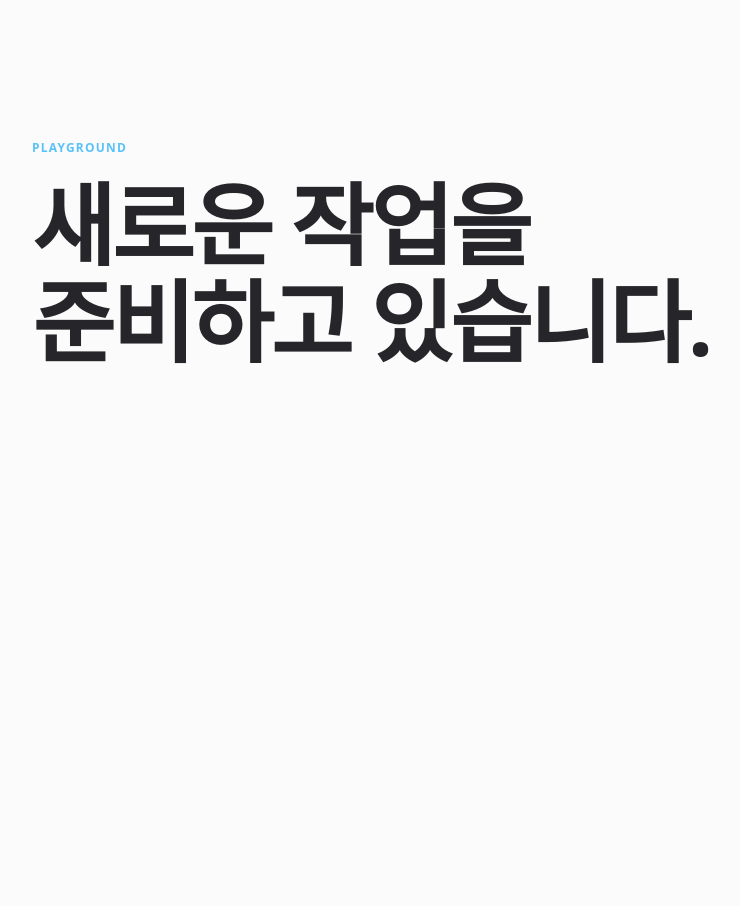
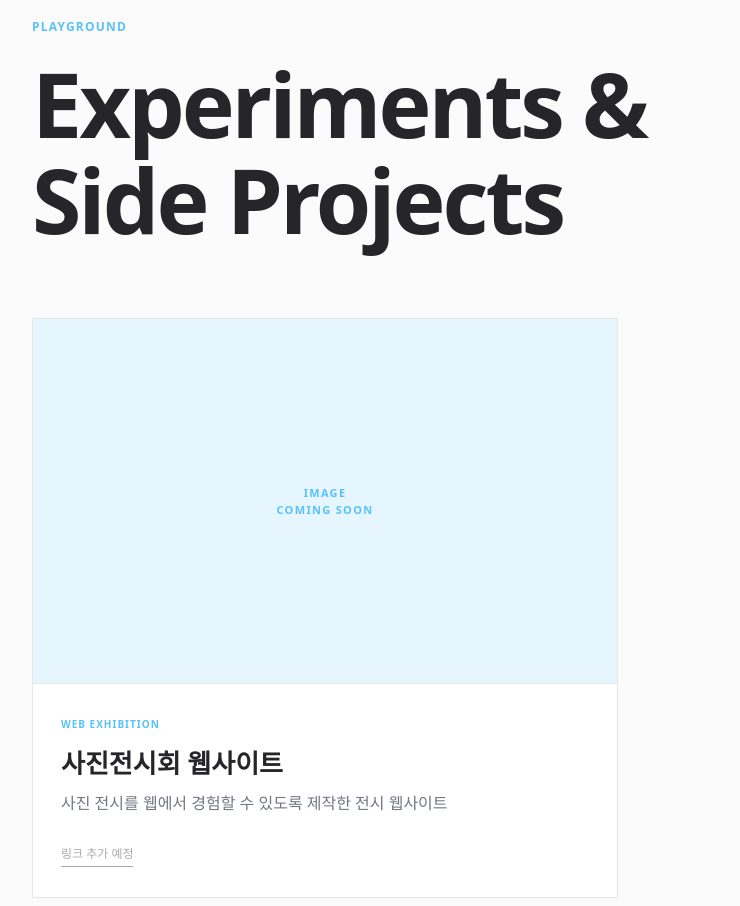
Before and after one commit to youra031220/youra-kim-portfolio, a Next.js app: page /playground in a window 1280 px wide. Shown: the part 220-1126 px from the top of the page, without its empty margins (8-748 px from the left). Before the commit the page ends 801 px from the top, so only its background shows below. Built offline with nearby package versions, Linux system fonts and the light colour scheme; a web font is replaced by a local one.

Commit message:
Add photo exhibition playground card

```diff
--- a/app/globals.css
+++ b/app/globals.css
@@ -139,9 +139,21 @@ svg { width: 18px; fill: none; stroke: currentColor; stroke-width: 1.7; stroke-l
 .project-detail-content li + li { margin-top: 12px; }
 .project-detail-footer { padding: 28px 0; display: flex; justify-content: space-between; gap: 30px; border-top: 1px solid var(--text); }
 .playground-page { min-height: 100svh; padding-top: 96px; }
-.playground-empty { min-height: calc(100svh - 147px); padding-top: 12vh; padding-bottom: 12vh; display: flex; flex-direction: column; justify-content: center; }
-.playground-empty > p { margin: 0 0 18px; color: var(--purple); font-size: 12px; font-weight: 600; letter-spacing: .1em; }
-.playground-empty h1 { margin: 0; font-size: clamp(48px, 7vw, 96px); font-weight: 600; line-height: 1.08; letter-spacing: -3px; }
+.playground-content { padding-top: 90px; padding-bottom: 120px; }
+.playground-intro { margin-bottom: 70px; }
+.playground-intro > p { margin: 0 0 18px; color: var(--purple); font-size: 12px; font-weight: 600; letter-spacing: .1em; }
+.playground-intro h1 { margin: 0; font-size: clamp(48px, 7vw, 96px); font-weight: 600; line-height: 1.08; letter-spacing: -3px; }
+.playground-grid { display: grid; grid-template-columns: repeat(2, 1fr); gap: 28px; }
+.playground-card { overflow: hidden; background: white; border: 1px solid var(--line); }
+.playground-thumbnail { aspect-ratio: 16 / 10; position: relative; display: grid; place-items: center; background: var(--purple-soft); border-bottom: 1px solid var(--line); }
+.playground-thumbnail img { object-fit: cover; }
+.playground-thumbnail > span { color: var(--purple); font-size: 11px; font-weight: 600; letter-spacing: .12em; text-align: center; }
+.playground-card-info { padding: 26px 28px 30px; }
+.playground-card-info > span:first-child { color: var(--purple); font-size: 10px; font-weight: 600; letter-spacing: .1em; }
+.playground-card-info h2 { margin: 8px 0; font-size: 26px; }
+.playground-card-info p { margin: 0 0 24px; color: var(--muted); }
+.playground-card-info a, .playground-link-disabled { display: inline-block; padding-bottom: 2px; border-bottom: 1px solid currentColor; font-size: 12px; }
+.playground-link-disabled { color: #aaa; }
 
 .report-grid { display: grid; grid-template-columns: repeat(2, 1fr); gap: 34px 28px; }
 .report-card { overflow: hidden; background: white; border: 1px solid var(--line); transition: transform .2s; }
@@ -239,6 +251,9 @@ footer { padding: 62px 0 28px; overflow: hidden; border-top: 1px solid var(--lin
   .project-links .link-button { flex: 1; justify-content: center; }
   .project-detail-page { padding-top: 82px; }
   .playground-page { padding-top: 82px; }
+  .playground-content { padding-top: 56px; padding-bottom: 80px; }
+  .playground-intro { margin-bottom: 46px; }
+  .playground-grid { grid-template-columns: 1fr; }
   .project-detail-bar .container { width: calc(100% - 32px); }
   .project-detail { padding-top: 56px; }
   .project-detail-hero { padding-bottom: 48px; }
--- a/app/playground/page.tsx
+++ b/app/playground/page.tsx
@@ -1,5 +1,7 @@
 import type { Metadata } from "next";
+import Image from "next/image";
 import { Header } from "@/components/Header";
+import { playgroundItems } from "@/data/portfolio";
 
 export const metadata: Metadata = {
   title: "Playground | 김유라 포트폴리오",
@@ -17,9 +19,35 @@ export default function PlaygroundPage() {
             <span>EXPERIMENTS & SIDE PROJECTS</span>
           </div>
         </div>
-        <div className="container playground-empty">
-          <p>PLAYGROUND</p>
-          <h1>새로운 작업을<br />준비하고 있습니다.</h1>
+        <div className="container playground-content">
+          <header className="playground-intro">
+            <p>PLAYGROUND</p>
+            <h1>Experiments &<br />Side Projects</h1>
+          </header>
+
+          <div className="playground-grid">
+            {playgroundItems.map(item => (
+              <article className="playground-card" key={item.title}>
+                <div className="playground-thumbnail">
+                  {item.thumbnail ? (
+                    <Image src={item.thumbnail} alt={`${item.title} 미리보기`} fill sizes="(max-width: 700px) 100vw, 50vw" />
+                  ) : (
+                    <span>IMAGE<br />COMING SOON</span>
+                  )}
+                </div>
+                <div className="playground-card-info">
+                  <span>{item.type}</span>
+                  <h2>{item.title}</h2>
+                  <p>{item.description}</p>
+                  {item.siteUrl ? (
+                    <a href={item.siteUrl} target="_blank" rel="noreferrer">사이트 방문 ↗</a>
+                  ) : (
+                    <span className="playground-link-disabled">링크 추가 예정</span>
+                  )}
+                </div>
+              </article>
+            ))}
+          </div>
         </div>
       </main>
     </>
--- a/data/portfolio.ts
+++ b/data/portfolio.ts
@@ -193,3 +193,14 @@ export const websites = [
     githubUrl: "",
   },
 ];
+
+// Playground 작업은 이 배열에 추가하세요. 실제 URL이나 이미지가 생기면 빈 문자열만 교체하면 됩니다.
+export const playgroundItems = [
+  {
+    title: "사진전시회 웹사이트",
+    description: "사진 전시를 웹에서 경험할 수 있도록 제작한 전시 웹사이트",
+    type: "WEB EXHIBITION",
+    thumbnail: "",
+    siteUrl: "",
+  },
+];
```
